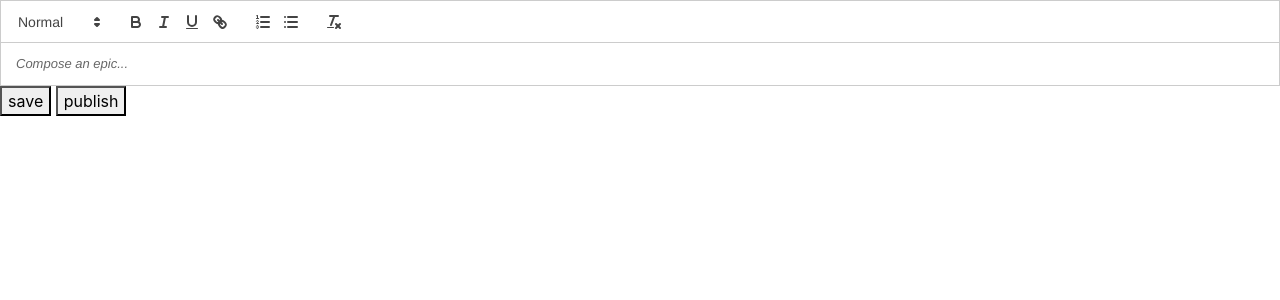
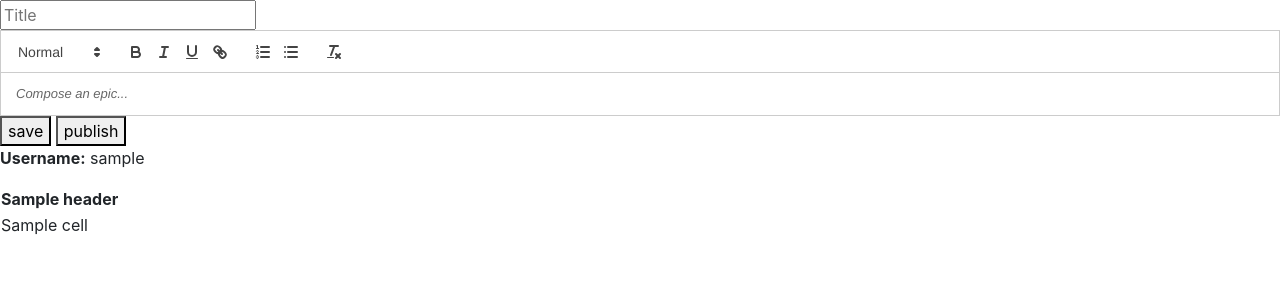
Before and after one commit to Darin755/simpleblog, a Flask app: template src/templates/dash.html in a window 1280 px wide. Shown: the part 56-356 px from the top of the page. Run offline with Flask 3, Linux system fonts and the light colour scheme; the template is opened without the code that fills it: most values are stand-ins (such as "Sample title", 1, 10 or a date in 2020); some libraries are stand-ins or nearby versions.

Commit message:
Added Temp title and table
Table is the main add, can't figure out how to get the data from the table with your current method

```diff
--- a/src/templates/dash.html
+++ b/src/templates/dash.html
@@ -14,7 +14,12 @@
     </ul>
     <a class="nav-link" href="/logout">logout</a>
 </nav>
+
+
 <body>
+<form action="/save" method="post">
+<input type="text" placeholder="Title" name="Title" value="{{ request.form.Title }}">
+</form>
     {{ bootstrap.load_js() }}
     <div id="editor"></div>
     <button onclick="save()">save</button>
@@ -51,10 +56,50 @@
                 }
             }
             };
+		{% set count = namespace(value= request.form.Title) %}
             xhr.send(JSON.stringify(body));
 
 
+
         }
+
+
     </script>
+<p class="Username"><strong>Username:</strong> {{ username }}
+      <h1></h1>
+	<table>
+	<tr>
+	{% set count = namespace(value=0) %}
+	{% set count2 = namespace(value=0) %}
+	{% for header in headings %}
+	<th> {{ header }} </th>
+	{% endfor %}
+	</tr>
+	{% for row in data %}
+	<tr>
+	{% for cell in row %}
+	{% if count.value % 2 == 0 %}
+
+	<td> {{ cell }} </td>
+
+	{% else %}
+	{% set count2.value = count2.value + 1 %}
+	<form action="/editPost" method="post">
+	<input type="hidden" id="index" name="index" value="{{ count2.value }}">
+    	<td> <input class="btn btn-default" type="submit" value="{{ cell }}"> </td>
+	</form>
+	{% endif %}
+
+	{% set count.value = count.value + 1 %}
+	{% endfor %}
+
+	</tr>
+	{% endfor %}
+
+	</table>
+      <br>
+
+</form>
+
 </body>
 {% include "footer.html" %}
```
